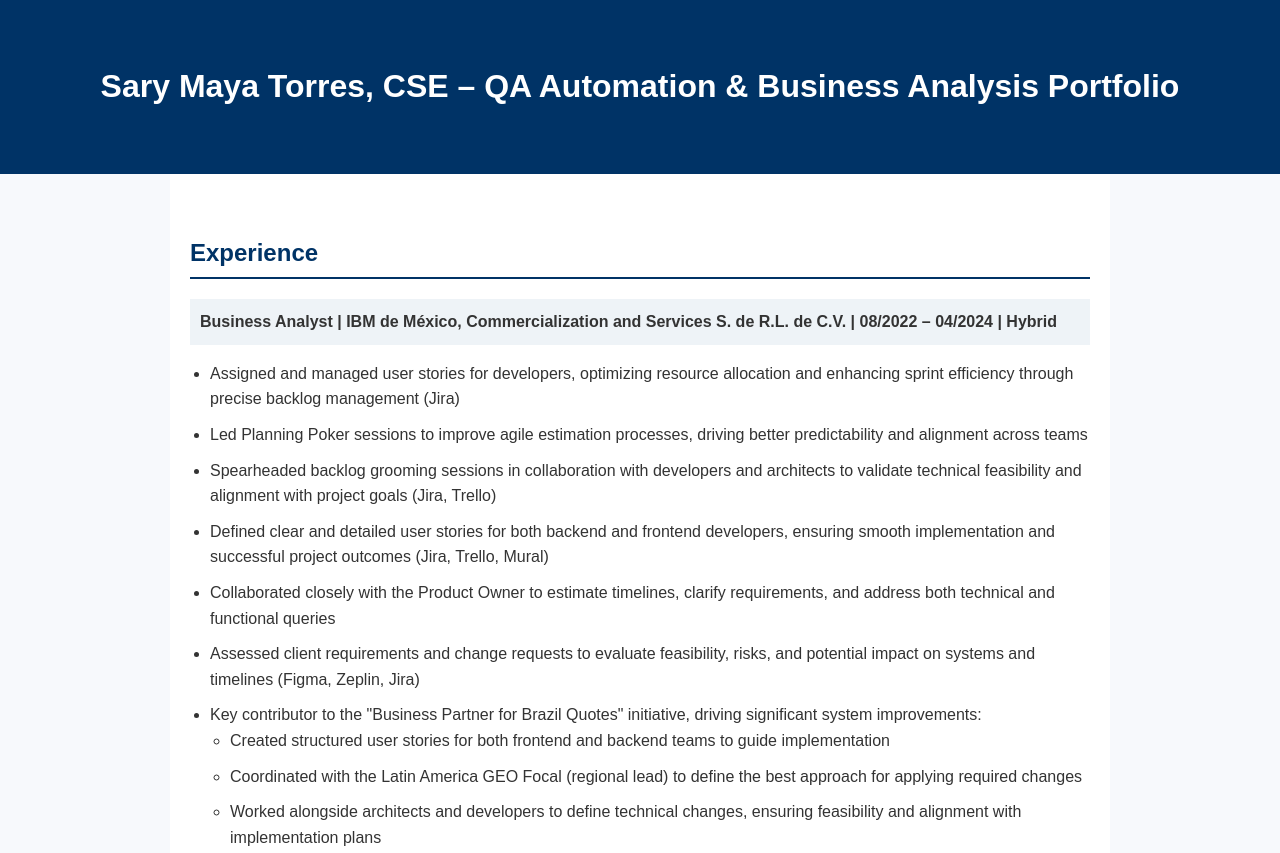
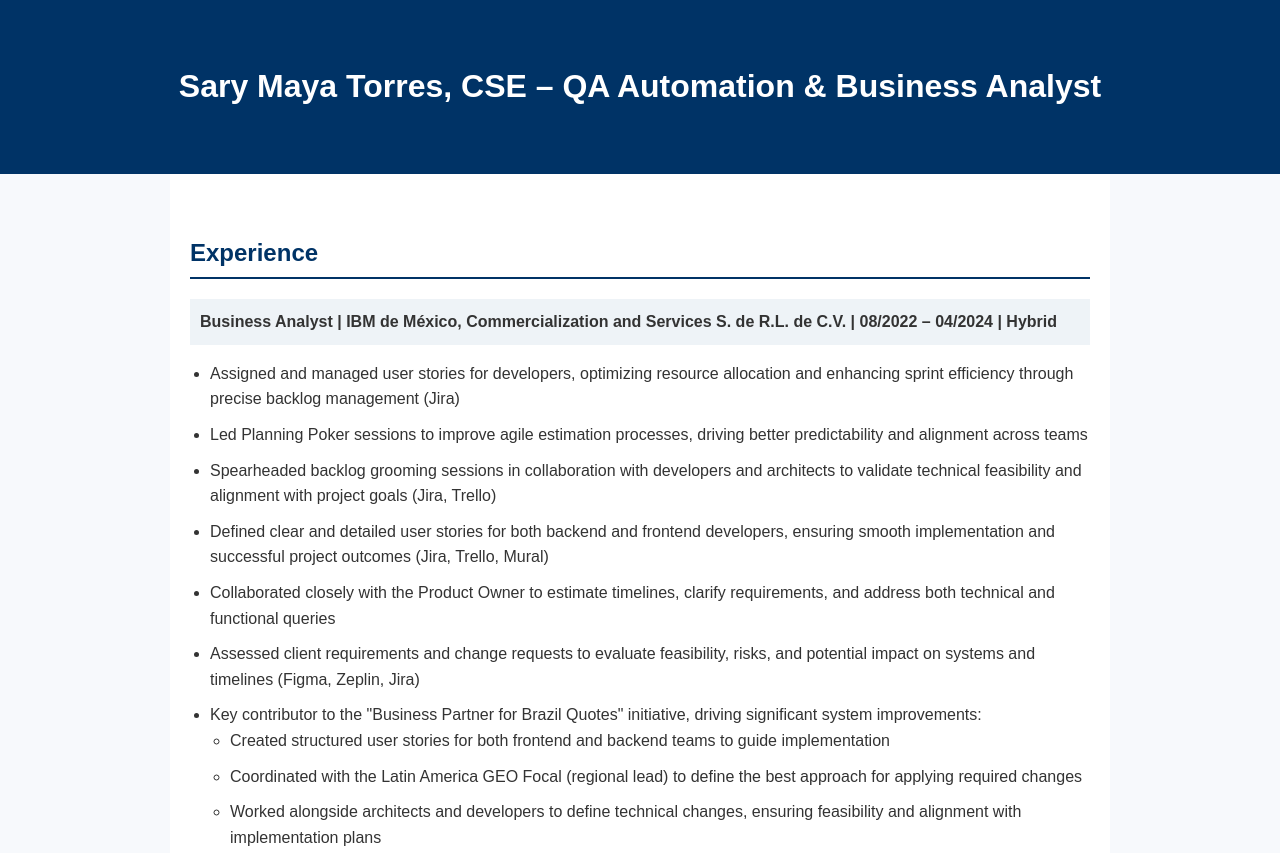
Before and after one commit to sarytorres0703/sarytorres.github.io, a plain HTML site: page index.html in a window 1280 px wide. Shown: the top 853 px of the page. Drawn offline with Linux system fonts and the light colour scheme.

Commit message:
Update index.html

```diff
--- a/index.html
+++ b/index.html
@@ -49,7 +49,7 @@
 </head>
 <body>
     <header>
-        <h1>Sary Maya Torres, CSE – QA Automation & Business Analysis Portfolio</h1>
+        <h1>Sary Maya Torres, CSE – QA Automation & Business Analyst</h1>
     </header>
     <main>
         <section id="experience">
```
